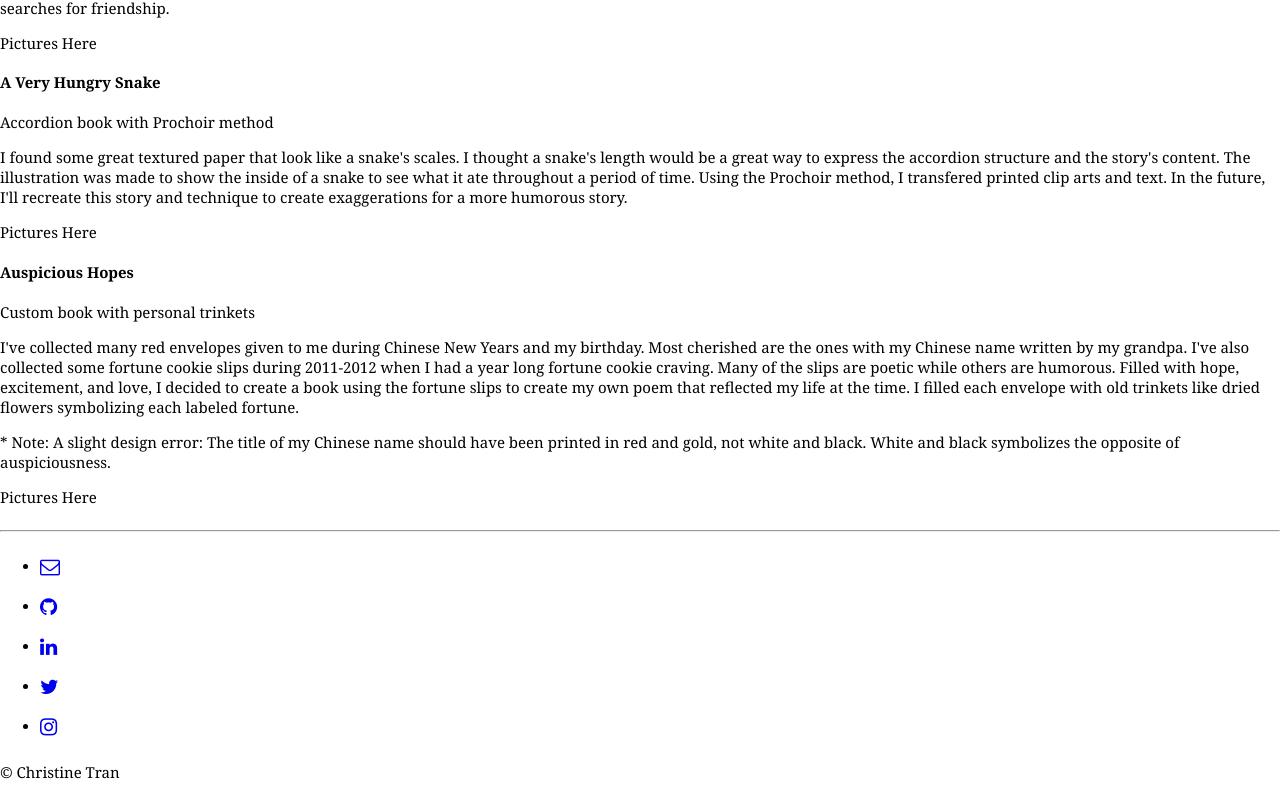
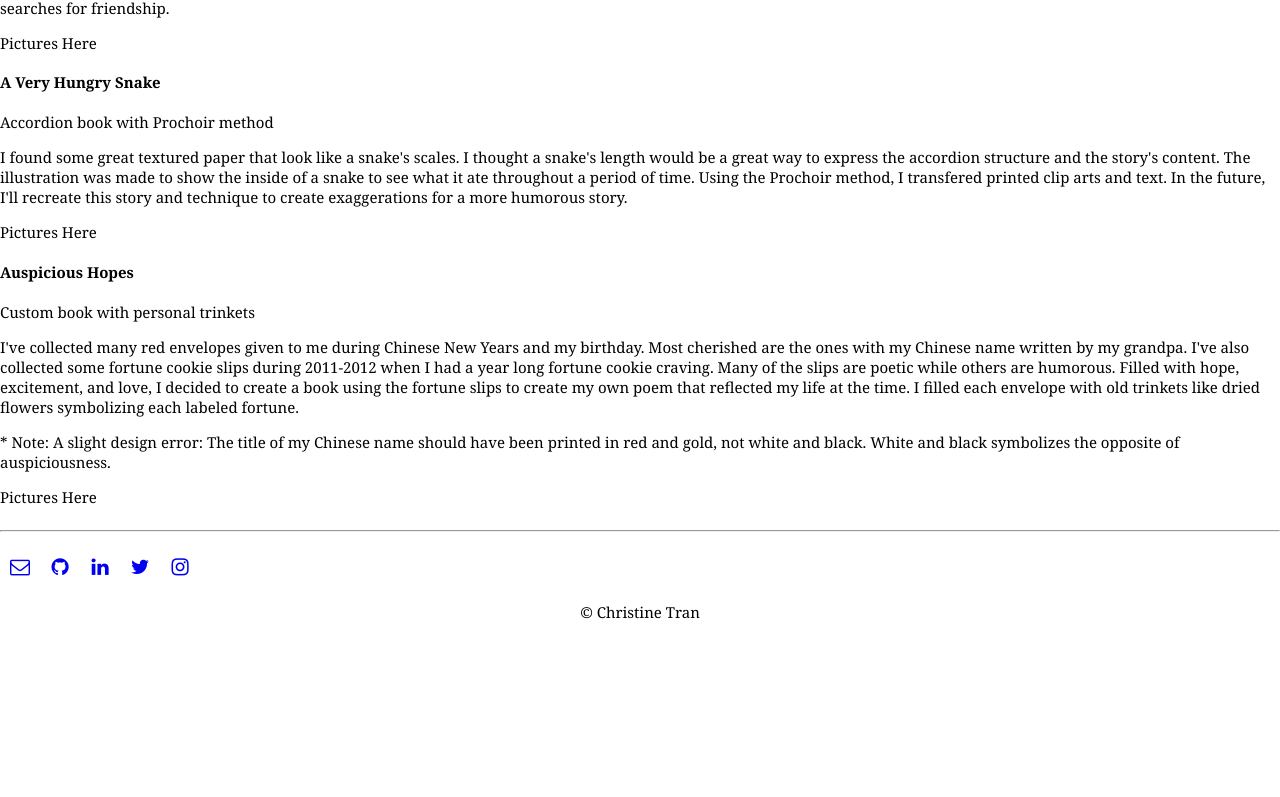
Before and after one commit to christinetran825/tofukid-website, a React (Create React App) app: page /art_design in a window 1280 px wide. Shown: the part 1701-2498 px from the top of the page. After the commit the page ends 2338 px from the top, so only its background shows below. Built offline with nearby package versions, Linux system fonts and the light colour scheme.

Commit message:
added Footer styles

```diff
--- a/src/App.css
+++ b/src/App.css
@@ -11,6 +11,20 @@ body {
 
 img {
   max-width: 100%;
+}
+
+/* Navigation */
+
+
+/* Footer */
+
+ul.socials {
+  display: flex;
+  padding: 0;
+  list-style: none;
+}
+footer {
+  text-align: center;
 }
 
 /* .wrapper */
```
